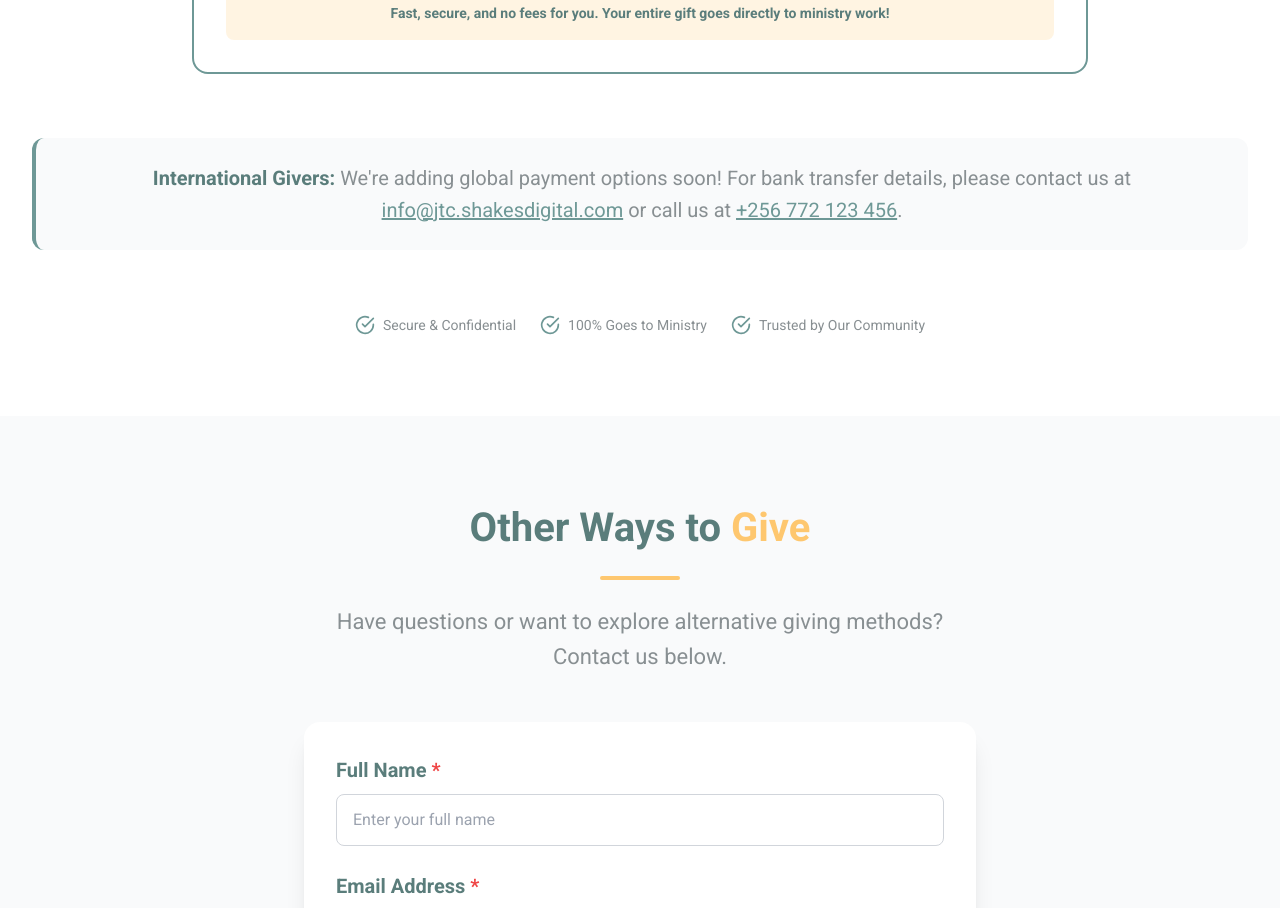
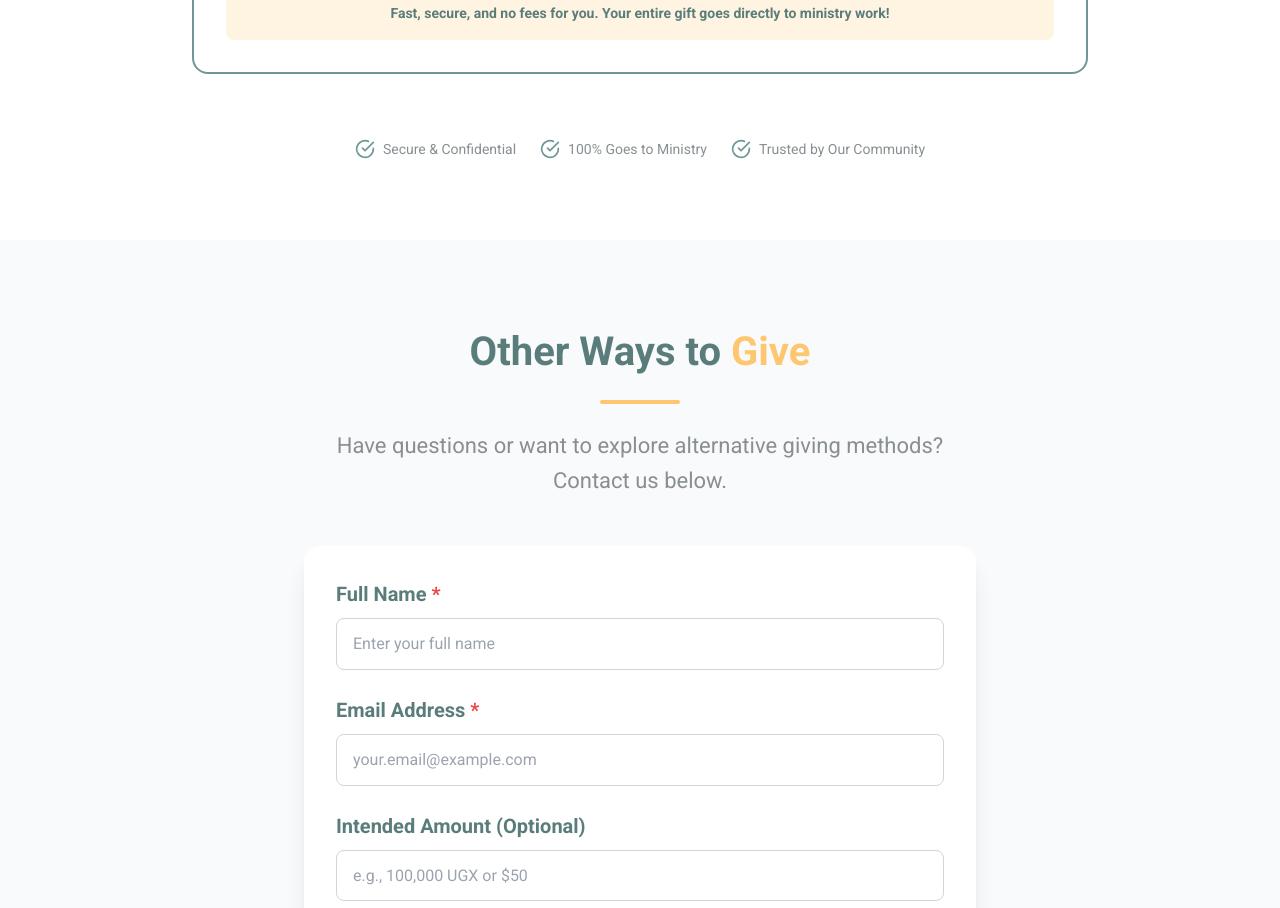
Before and after one commit to Shakesdigital/jtc, a React (Create React App) app: page /give in a window 1280 px wide. Shown: the part 2300-3208 px from the top of the page. Built offline with nearby package versions, Linux system fonts and the light colour scheme.

Commit message:
Remove International Givers notice from Give page

```diff
--- a/src/pages/Give.js
+++ b/src/pages/Give.js
@@ -258,24 +258,6 @@ const Give = () => {
             </motion.div>
           </div>
 
-          {/* International Givers Note */}
-          <motion.div
-            initial={{ opacity: 0, y: 20 }}
-            whileInView={{ opacity: 1, y: 0 }}
-            transition={{ duration: 0.5, delay: 0.3 }}
-            viewport={{ once: true }}
-            className="bg-gray-50 rounded-xl p-6 border-l-4 border-church-sage mb-16"
-          >
-            <p className="text-church-gray text-center">
-              <strong className="text-church-sage-dark">International Givers:</strong> We're adding global payment options soon!
-              For bank transfer details, please contact us at{' '}
-              <a href="mailto:info@jtc.shakesdigital.com" className="text-church-sage hover:text-church-sage-dark underline">
-                info@jtc.shakesdigital.com
-              </a>
-              {' '}or call us at <a href="tel:+256772123456" className="text-church-sage hover:text-church-sage-dark underline">+256 772 123 456</a>.
-            </p>
-          </motion.div>
-
           {/* Trust Elements */}
           <motion.div
             initial={{ opacity: 0, y: 20 }}
```
